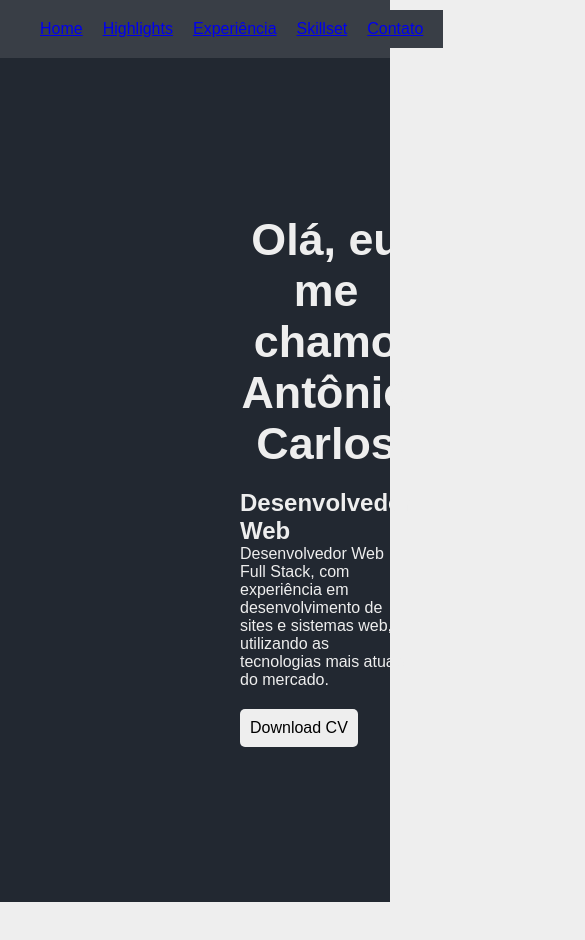
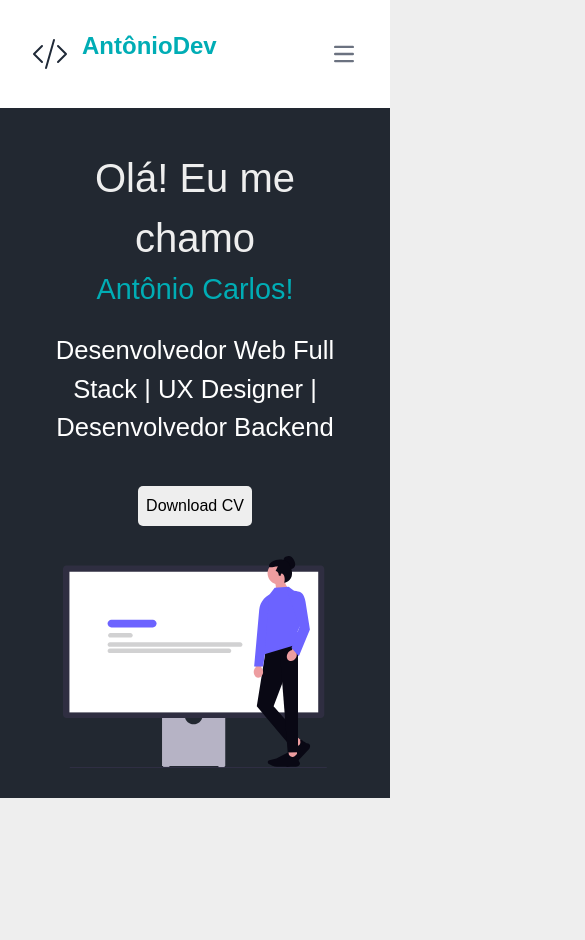
Before and after one commit to c0mcod/projeto_Landing-Page, a plain HTML site: page index.html in a window 390 px wide. Shown: the top 940 px of the page, 585 px wide, since content can reach past the window. After the commit the page ends 844 px from the top, so only its background shows below. Drawn offline with nearby package versions, Linux system fonts and the light colour scheme.

Commit message:
:sparkles: feat: Componente principal Hero

```diff
--- a/index.html
+++ b/index.html
@@ -7,9 +7,8 @@
     <title>Landing Page</title>
     <!-- CSS -->
     <link rel="stylesheet" href="/src/CSS/home.css">
-    <!-- FONT AWESOME JS -->
-    <script src="https://kit.fontawesome.com/25d52d923f.js" crossorigin="anonymous"></script>
-
+    <!-- TAILWIND CSS/JS -->
+    <script src="https://cdn.tailwindcss.com"></script>
     <!-- BOOTSTRAP ICONS -->
     <link rel="stylesheet" href="https://cdn.jsdelivr.net/npm/bootstrap-icons@1.11.3/font/bootstrap-icons.min.css">
 
@@ -20,24 +19,64 @@
 
     <!-- NAVBAR -->
     <header>
-        <nav>
-            <ul>
-                <li><a href="#">Home</a></li>
-                <li><a href="#">Highlights</a></li>
-                <li><a href="#">Experiência</a></li>
-                <li><a href="#">Skillset</a></li>
-                <li><a href="#">Contato</a></li>
-            </ul>
+        <nav class="bg-white border-gray-200 dark:bg-gray-900">
+            <div class="max-w-screen-xl flex flex-wrap items-center justify-between mx-auto p-4">
+                <div class="flex items-center space-x-2">
+                    <svg class="w-[48px] h-[48px] text-gray-800 dark:text-white" aria-hidden="true"
+                        xmlns="http://www.w3.org/2000/svg" width="24" height="24" fill="none" viewBox="0 0 24 24">
+                        <path stroke="currentColor" stroke-linecap="round" stroke-linejoin="round" stroke-width="1"
+                            d="m8 8-4 4 4 4m8 0 4-4-4-4m-2-3-4 14" />
+                    </svg>
+                    <span class="text-2xl font-semibold whitespace-nowrap dark:text-white mt-1">AntônioDev</span>
+                </div>
+                <button id="menu-toggle" type="button"
+                    class="inline-flex items-center p-2 w-10 h-10 justify-center text-sm text-gray-500 rounded-lg md:hidden hover:bg-gray-100 focus:outline-none focus:ring-2 focus:ring-gray-200 dark:text-gray-400 dark:hover:bg-gray-700 dark:focus:ring-gray-600"
+                    aria-controls="navbar-default" aria-expanded="false">
+                    <span class="sr-only">Open main menu</span>
+                    <svg class="w-5 h-5" aria-hidden="true" xmlns="http://www.w3.org/2000/svg" fill="none"
+                        viewBox="0 0 17 14">
+                        <path stroke="currentColor" stroke-linecap="round" stroke-linejoin="round" stroke-width="2"
+                            d="M1 1h15M1 7h15M1 13h15" />
+                    </svg>
+                </button>
+                <div id="mobile-menu" class="hidden w-full md:block md:w-auto">
+                    <ul
+                        class="font-medium flex flex-col p-4 md:p-0 mt-4 border border-gray-100 rounded-lg bg-gray-50 md:flex-row md:space-x-8 rtl:space-x-reverse md:mt-0 md:border-0 md:bg-white dark:bg-gray-800 md:dark:bg-gray-900 dark:border-gray-700">
+                        <li>
+                            <a href="#"
+                                class="block py-2 px-3 text-white bg-blue-700 rounded md:bg-transparent md:text-blue-700 md:p-0 dark:text-white md:dark:text-blue-500"
+                                aria-current="page">Home</a>
+                        </li>
+                        <li>
+                            <a href="#"
+                                class="block py-2 px-3 text-gray-900 rounded hover:bg-gray-100 md:hover:bg-transparent md:border-0 md:hover:text-blue-700 md:p-0 dark:text-white md:dark:hover:text-blue-500 dark:hover:bg-gray-700 dark:hover:text-white md:dark:hover:bg-transparent">Highlights</a>
+                        </li>
+                        <li>
+                            <a href="#"
+                                class="block py-2 px-3 text-gray-900 rounded hover:bg-gray-100 md:hover:bg-transparent md:border-0 md:hover:text-blue-700 md:p-0 dark:text-white md:dark:hover:text-blue-500 dark:hover:bg-gray-700 dark:hover:text-white md:dark:hover:bg-transparent">Experiência</a>
+                        </li>
+                        <li>
+                            <a href="#"
+                                class="block py-2 px-3 text-gray-900 rounded hover:bg-gray-100 md:hover:bg-transparent md:border-0 md:hover:text-blue-700 md:p-0 dark:text-white md:dark:hover:text-blue-500 dark:hover:bg-gray-700 dark:hover:text-white md:dark:hover:bg-transparent">Skillset</a>
+                        </li>
+                        <li>
+                            <a href="#"
+                                class="block py-2 px-3 text-gray-900 rounded hover:bg-gray-100 md:hover:bg-transparent md:border-0 md:hover:text-blue-700 md:p-0 dark:text-white md:dark:hover:text-blue-500 dark:hover:bg-gray-700 dark:hover:text-white md:dark:hover:bg-transparent">Contato</a>
+                        </li>
+                    </ul>
+                </div>
+            </div>
         </nav>
     </header>
+
+
 
     <!-- HERO SECTION -->
     <section id="hero">
         <div class="hero container">
             <div class="text">
-                <h1>Olá, eu me chamo <span>Antônio Carlos</span></h1>
-                <h2>Desenvolvedor Web</h2>
-                <p>Desenvolvedor Web Full Stack, com experiência em desenvolvimento de sites e sistemas web, utilizando as tecnologias mais atuais do mercado.</p>
+                <h1>Olá! Eu me chamo <span>Antônio Carlos!</span></h1>
+                <p><span class="kw">Desenvolvedor Web Full Stack | UX Designer | Desenvolvedor Backend</span></p>
                 <a href="#" class="cta">Download CV</a>
             </div>
             <div class="img">
@@ -46,6 +85,8 @@
         </div>
 
     </section>
+
+    <script src="./src/JS/home.js"></script>
 </body>
 
 </html>
--- a/src/CSS/home.css
+++ b/src/CSS/home.css
@@ -14,34 +14,7 @@ body {
     font-family: 'Poppins', sans-serif;
 }
 
-nav {
-    background-color: #393E46;
-    color: #EEEEEE;
-    display: flex;
-    justify-content: space-between;
-    align-items: center;
-    padding: 10px 20px;
-}
-
-ul {
-    display: flex;
-    list-style: none;
-    gap: 20px;
-}
-
-li {
-    text-decoration: none;
-    cursor: pointer;
-}
-
-header {
-    background-color: #393E46;
-    color: #EEEEEE;
-    display: flex;
-    justify-content: space-between;
-    align-items: center;
-    padding: 10px 20px;
-}
+/* 1° COMPONENTE: HERO */
 
 .hero {
     background-color: #222831;
@@ -50,31 +23,44 @@ header {
     align-items: center;
     padding: 20px;
     height: 100vh;
+    max-width: max-content;
     color: #EEEEEE;
+    flex-wrap: wrap;
 }
 
 .text {
     flex: 1;
-    padding: 220px;
+    padding: 50px;
+    text-align: center;
+}
 
-    & h1 {
-        font-size: 2.8rem;
+.text h1 {
+    font-size: 4rem;
+    margin-bottom: 20px;
+}
+
+.text p {
+    font-size: 1.4rem;
     margin-bottom: 20px;
     text-align: center;
 }
 
-    &span {
-        font-size: 1.2rem;
+span {
     display: block;
     margin-bottom: 20px;
-        text-align: center;
-        color: black;
+    color: #00ADB5;
+    font-size: 4rem;
 }
+
+span.kw {
+    display: inline;
+    color: #fff;
+    font-size: 1.6rem;
 }
 
 .cta {
     background-color: #EEEEEE;
-    padding: 10px;
+    padding: 15px;
     color: black;
     border-radius: 5px;
     text-align: center;
@@ -92,7 +78,59 @@ header {
 
 .img-hero {
     max-width: 100%;
-    /* Garante que a imagem não ultrapasse os limites */
     height: auto;
-    /* Mantém as proporções da imagem */
 }
+
+@media (max-width: 768px) {
+    nav ul {
+        flex-direction: column;
+        gap: 10px;
+        text-align: center;
+    }
+
+    .hero {
+        flex-direction: column;
+        height: auto;
+    }
+
+    .text {
+        padding: 20px;
+    }
+
+    .text h1 {
+        font-size: 3rem;
+    }
+
+    span {
+        font-size: 2rem;
+    }
+
+    .img {
+        padding: 10px;
+    }
+
+    .img-hero {
+        max-width: 80%;
+    }
+}
+
+@media (max-width: 480px) {
+    nav {
+        flex-direction: column;
+        padding: 10px;
+    }
+
+    .text h1 {
+        font-size: 2.5rem;
+    }
+
+    span {
+        font-size: 1.8rem;
+    }
+
+    .cta {
+        padding: 8px;
+        font-size: 1rem;
+    }
+}
+/* 2° COMPONENTE: HIGHLIGHTS */
--- /dev/null
+++ b/src/JS/home.js
@@ -0,0 +1,4 @@
+document.getElementById('menu-toggle').addEventListener('click', function () {
+    const menu = document.getElementById('mobile-menu');
+    menu.classList.toggle('hidden');
+});
```
Lines whose indentation alone changed are shown as unchanged.
